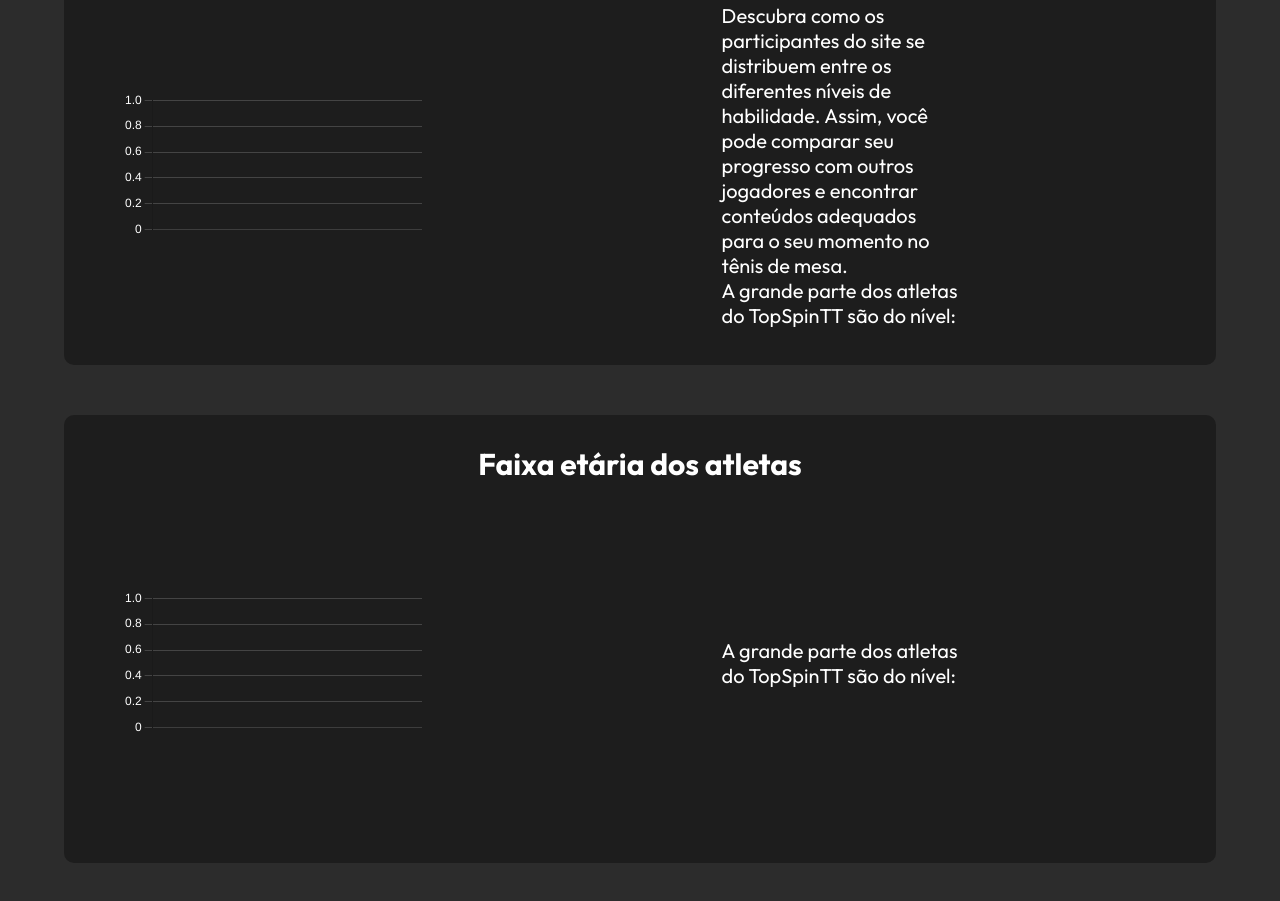
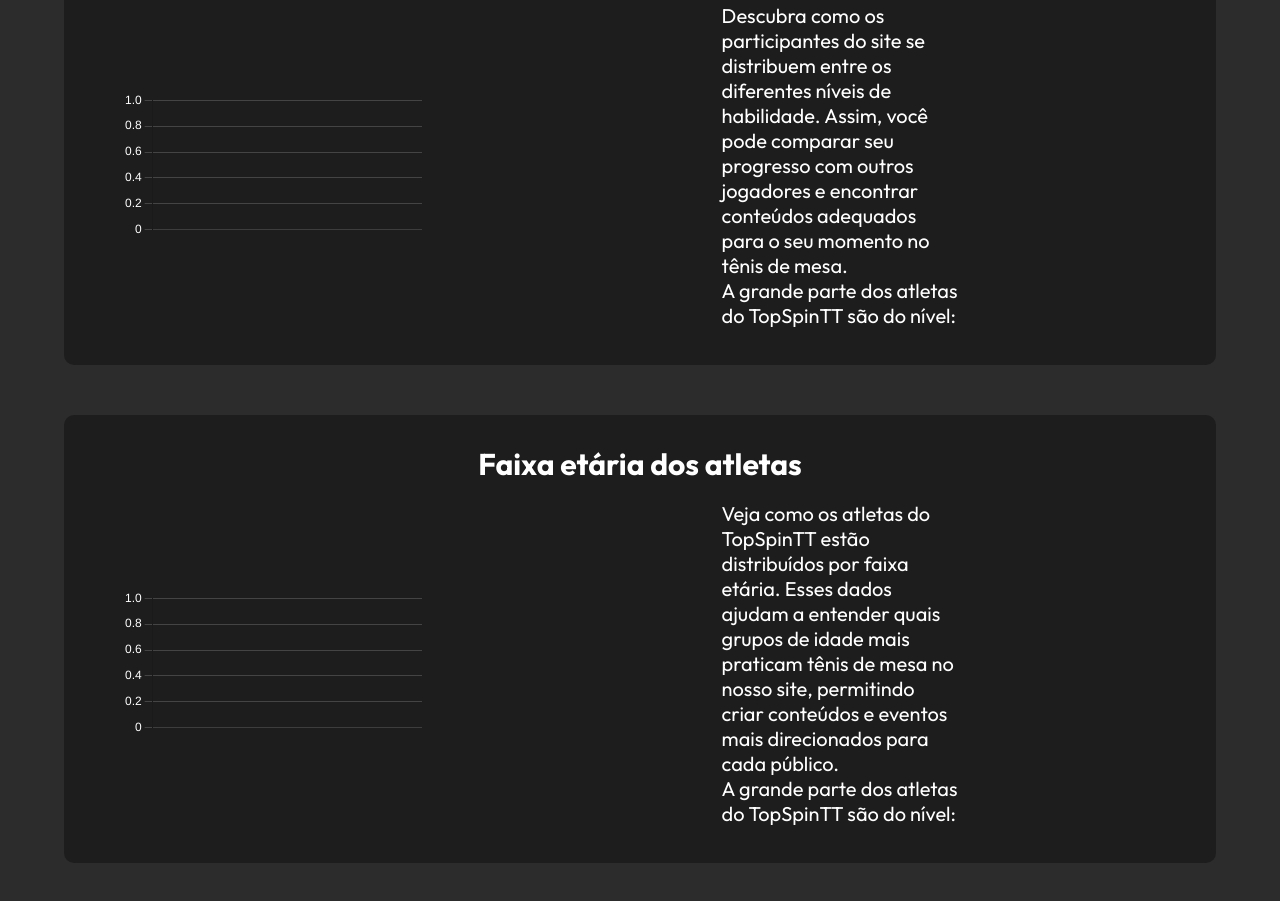
Before and after one commit to RafaelTokko/TopSpinTT, a website: page public/estatisticas.html in a window 1280 px wide. Shown: the part 1579-2480 px from the top of the page. Drawn offline with nearby package versions, Linux system fonts and the light colour scheme; no server answers.

Commit message:
adição de novo gráfico

```diff
--- a/public/estatisticas.html
+++ b/public/estatisticas.html
@@ -79,7 +79,7 @@
                         <canvas id="faixaEtariaGrafico"></canvas>
                     </div>
                     <div class="texto">
-                        <p></p>
+                        <p>Veja como os atletas do TopSpinTT estão distribuídos por faixa etária. Esses dados ajudam a entender quais grupos de idade mais praticam tênis de mesa no nosso site, permitindo criar conteúdos e eventos mais direcionados para cada público.</p>
                         <div class="valor" id="valor">
                             <p>A grande parte dos atletas do TopSpinTT são do nível: <span id="maiorNivel"></span></p>
                         </div>
```
